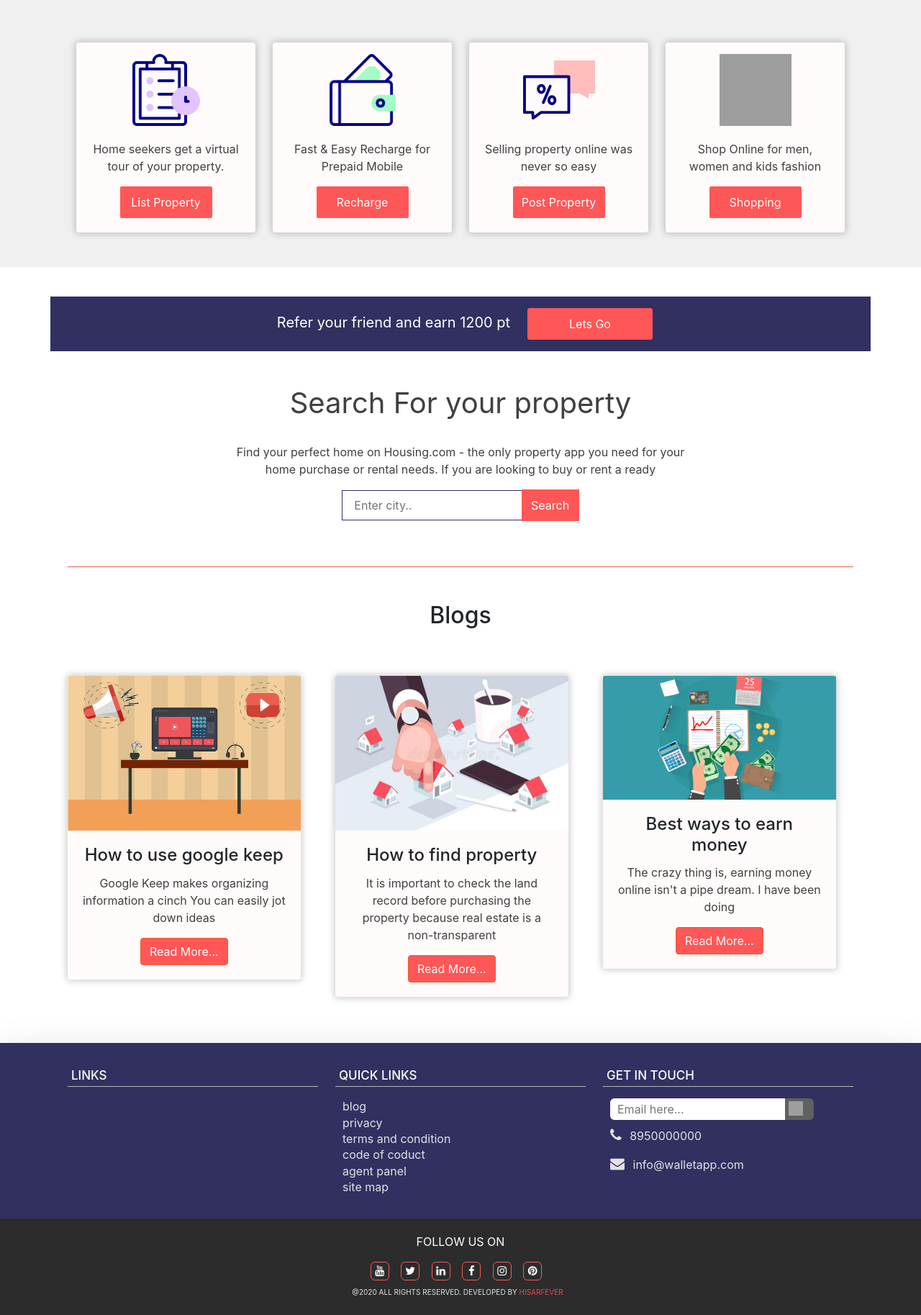
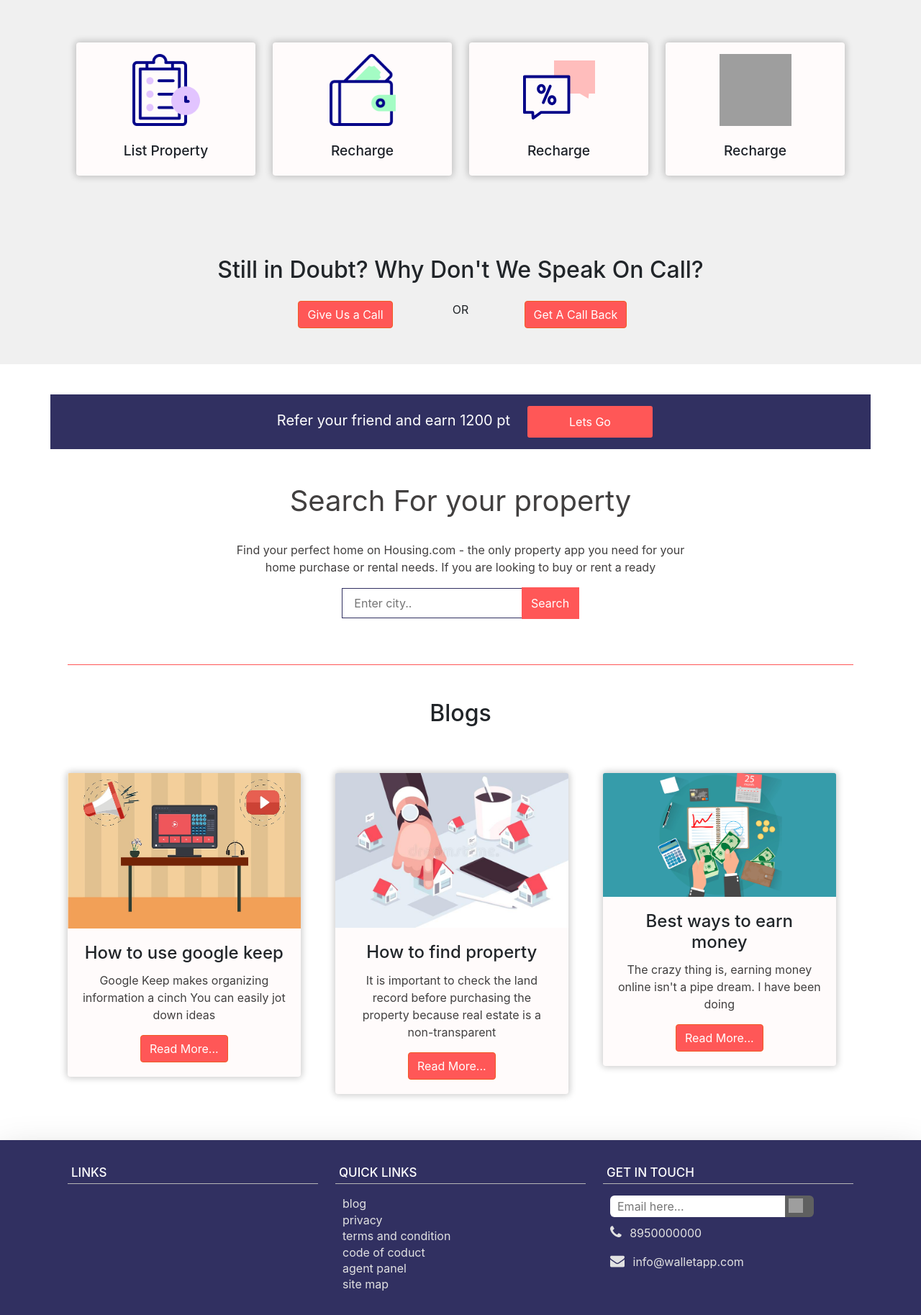
Before and after one commit to Git-Eniacoder/propertyweb, a CodeIgniter app: page /propertyweb/ in a window 1280 px wide. Shown: the part 266-2093 px from the top of the page at 72% size. Run offline with CodeIgniter, Linux system fonts and the light colour scheme; data that the repository does not hold is empty; some libraries are stand-ins or nearby versions; grey boxes are pictures that could not be loaded.

Commit message:
home page edit

```diff
--- a/application/views/frontend/home.php
+++ b/application/views/frontend/home.php
@@ -1,4 +1,3 @@
-
 <!-- Home  -->
 <main class="main sub-main">
   <div class="hero_section">
@@ -14,9 +13,6 @@
       </div>
     </div>
 
-
-
-
     <div class="top-main">
       <div class="container">
         <div class="flex justify-content-center ">
@@ -27,9 +23,9 @@
               </div>
               <div class="card-body">
 
-                <p>Home seekers get a virtual tour of your property.</p>
+                <!-- <p>Home seekers get a virtual tour of your property.</p> -->
                 <div class="text-center">
-                  <a href="<?php echo $url['list']; ?>"><button>List Property</button></a>
+                  <a href="<?php echo $url['list']; ?>" class="hero_card-text">List Property</a>
                 </div>
               </div>
 
@@ -45,9 +41,9 @@
               </div>
               <div class="card-body">
 
-                <p>Fast & Easy Recharge for Prepaid Mobile</p>
+                <!-- <p>Fast & Easy Recharge for Prepaid Mobile</p> -->
                 <div class="text-center">
-                  <a href="<?php echo $url['recharge']; ?>"> <button>Recharge</button></a>
+                  <a href="<?php echo $url['recharge']; ?>" class="hero_card-text">Recharge</a>
                 </div>
               </div>
             </div>
@@ -59,9 +55,9 @@
               </div>
               <div class="card-body">
 
-                <p>Selling property online was never so easy</p>
+                <!-- <p>Selling property online was never so easy</p> -->
                 <div class="text-center">
-                  <a href="#pproperty"><button>Post Property</button></a>
+                <a href="<?php echo $url['recharge']; ?>" class="hero_card-text">Recharge</a>
                 </div>
               </div>
             </div>
@@ -73,9 +69,9 @@
               </div>
               <div class="card-body">
 
-                <p>Shop Online for men, women and kids fashion</p>
+                <!-- <p>Shop Online for men, women and kids fashion</p> -->
                 <div class="text-center">
-                  <button>Shopping</button>
+                <a href="<?php echo $url['recharge']; ?>" class="hero_card-text">Recharge</a>
                 </div>
               </div>
             </div>
@@ -83,6 +79,26 @@
         </div>
       </div>
     </div>
+
+    <div class="call_box">
+      <div class="row justify-content-center">
+        <div class="col-md-10 home_head">
+          <h1 class="home_head_h1">Still in Doubt? Why Don't We Speak On Call?</h1>
+        </div>
+      </div>
+      <div class="row justify-content-center call_actions">
+        <div class="col-sm-2 call_bx">
+          <a name="" id="" class="btn btn-primary call_btn" href="#" role="button">Give Us a Call</a>
+        </div>
+        <div class="col-sm-1 call_bx">
+          <p>OR</p>
+        </div>
+        <div class="col-sm-2 call_bx">
+        <a name="" id="" class="btn btn-primary call_btn" href="#" role="button">Get A Call Back</a>
+        </div>
+      </div>
+    </div>
+
   </div>
 
   <div class="main-refer">
@@ -301,7 +317,8 @@
       <hr class="style1">
 
 
-      <form method="post" action="<?php // echo base_url(); ?>home/add">
+      <form method="post" action="<?php // echo base_url();
+                                  ?>home/add">
         <div class="row justify-content-center">
           <div class="col-md-4">
 
--- a/assets/css/style.css
+++ b/assets/css/style.css
@@ -1677,6 +1677,35 @@ font-family: -apple-system, BlinkMacSystemFont, 'Segoe UI', Roboto, Oxygen, Ubun
 }
 
 
+.call_box{
+  padding: 2rem 0rem;
+}
+
+.call_btn{
+ background-color: #FF5757;
+}
+
+.call_bx{
+  text-align: center;
+}
+
+
+.call_btn-bx{
+  width: 40rem !important;
+}
+
+
+.call_actions{
+  margin: 1rem 0rem;
+}
+
+.hero_card-text{
+  color: #1e2229;
+  font-size: 1.2rem;
+  font-weight: 500;
+}
+
+
 /* // end of show property CSS */
 
 @media screen and (max-width: 600px){
```
